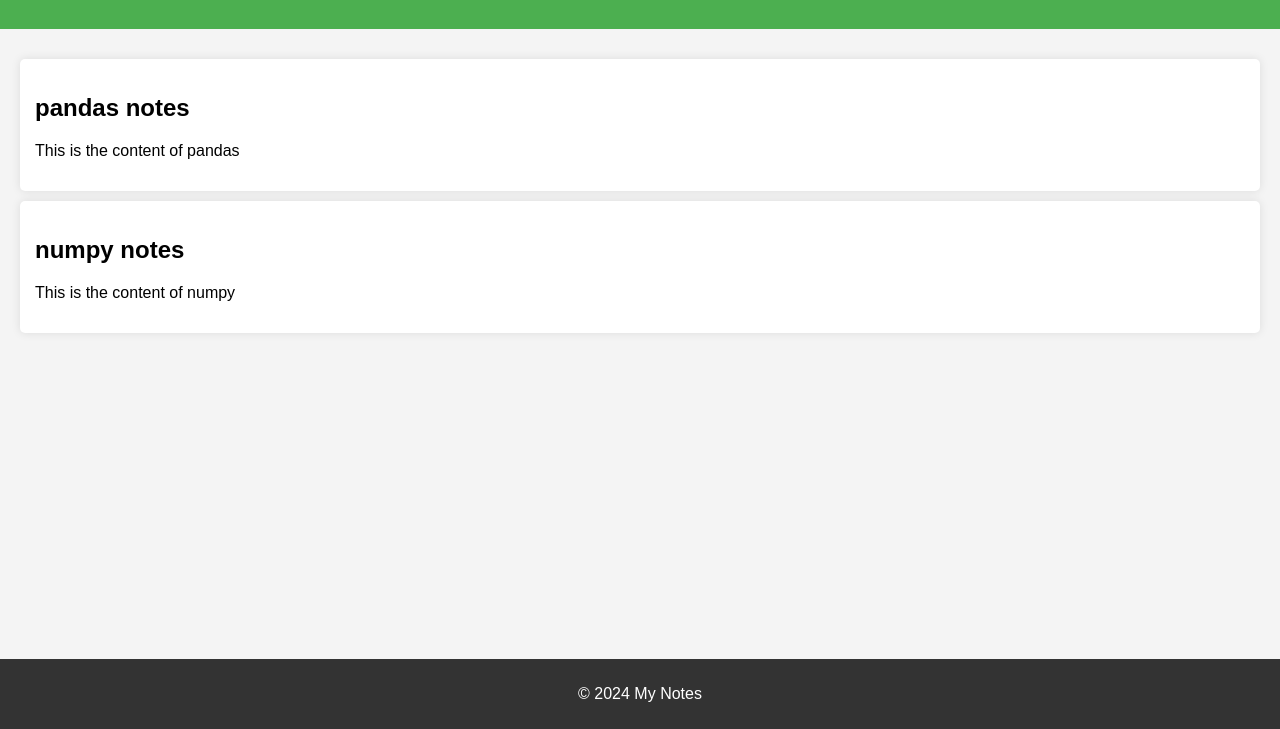
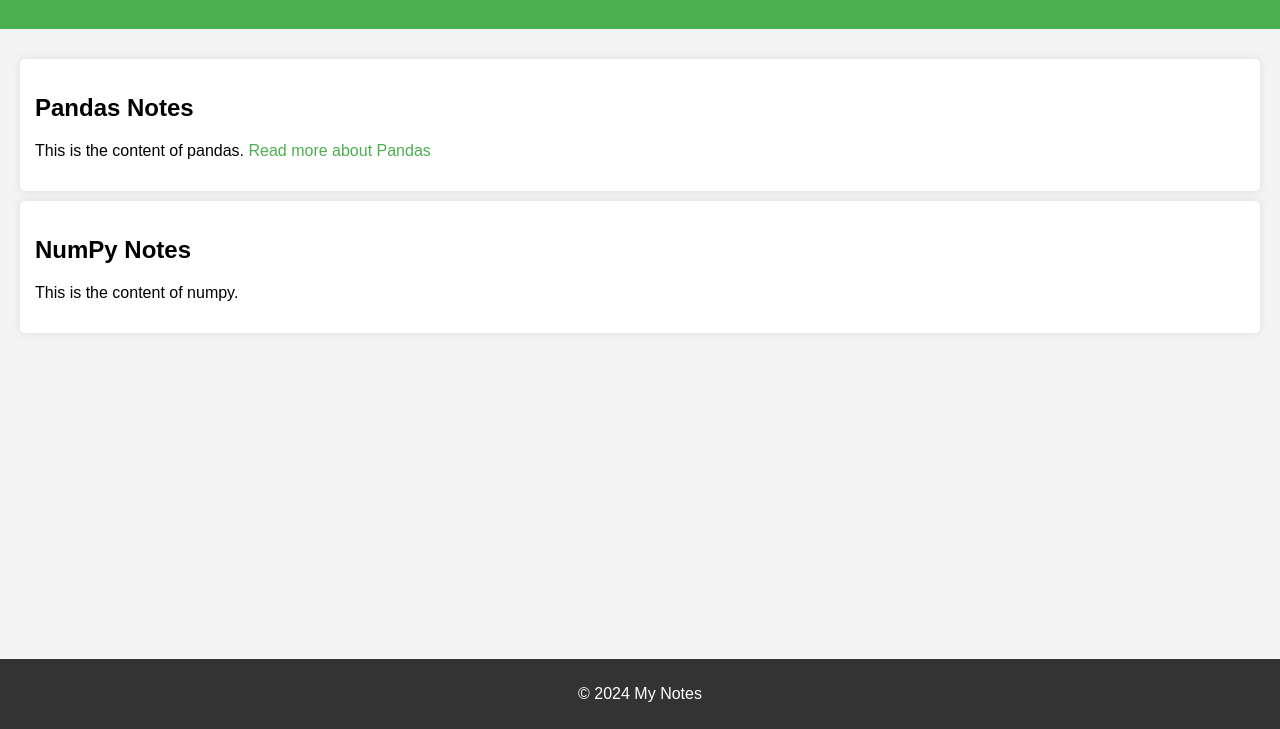
Before and after one commit to Vandana242/Vandana242.github.io, a plain HTML site: page index.html in a window 1280 px wide. Shown: the part 71-800 px from the top of the page. Drawn offline with Linux system fonts and the light colour scheme.

Commit message:
Update index.html

```diff
--- a/index.html
+++ b/index.html
@@ -36,6 +36,13 @@
             width: 100%;
             bottom: 0;
         }
+        a {
+            color: #4CAF50;
+            text-decoration: none;
+        }
+        a:hover {
+            text-decoration: underline;
+        }
     </style>
 </head>
 <body>
@@ -46,12 +53,12 @@
 
 <section>
     <div class="note">
-        <h2>pandas notes</h2>
-        <p>This is the content of pandas</p>
+        <h2>Pandas Notes</h2>
+        <p>This is the content of pandas. <a href="learn_markdown.html">Read more about Pandas</a></p>
     </div>
     <div class="note">
-        <h2>numpy notes</h2>
-        <p>This is the content of numpy</p>
+        <h2>NumPy Notes</h2>
+        <p>This is the content of numpy.</p>
     </div>
     <!-- Add more notes here -->
 </section>
```
